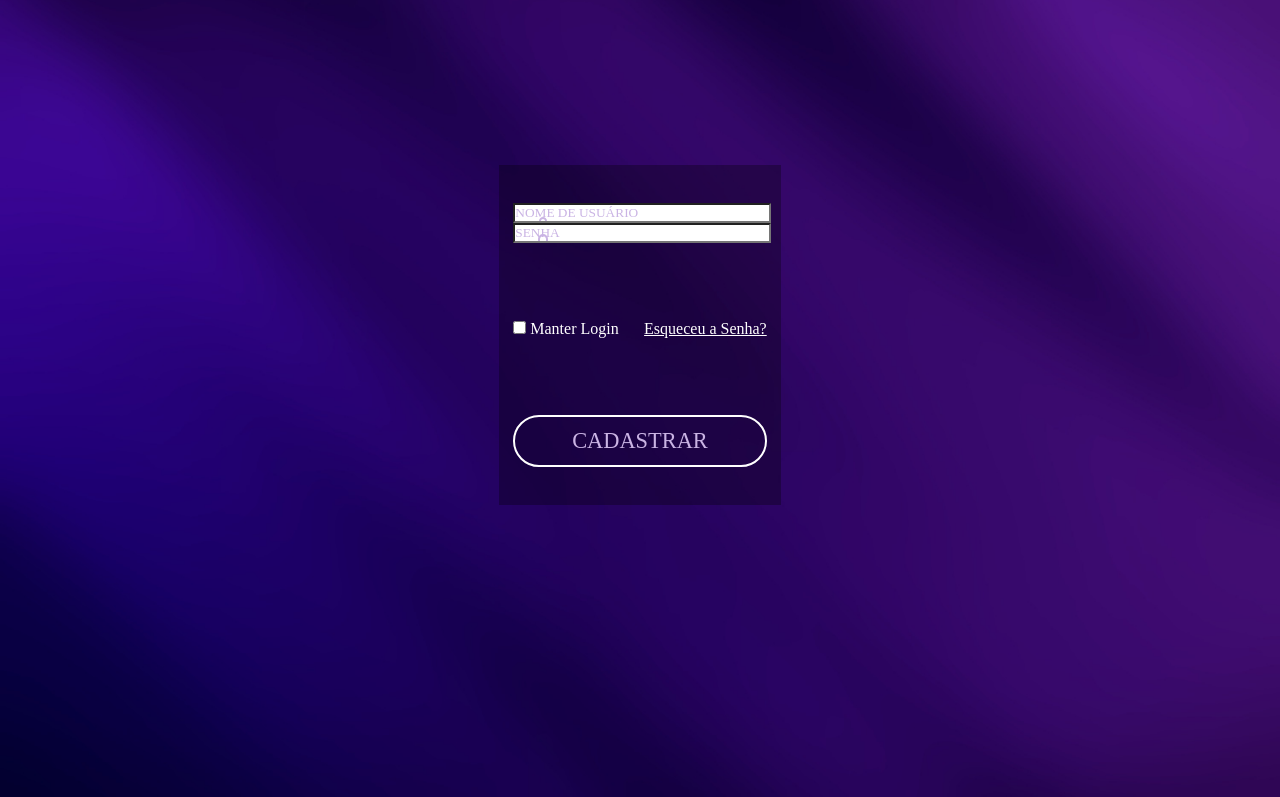
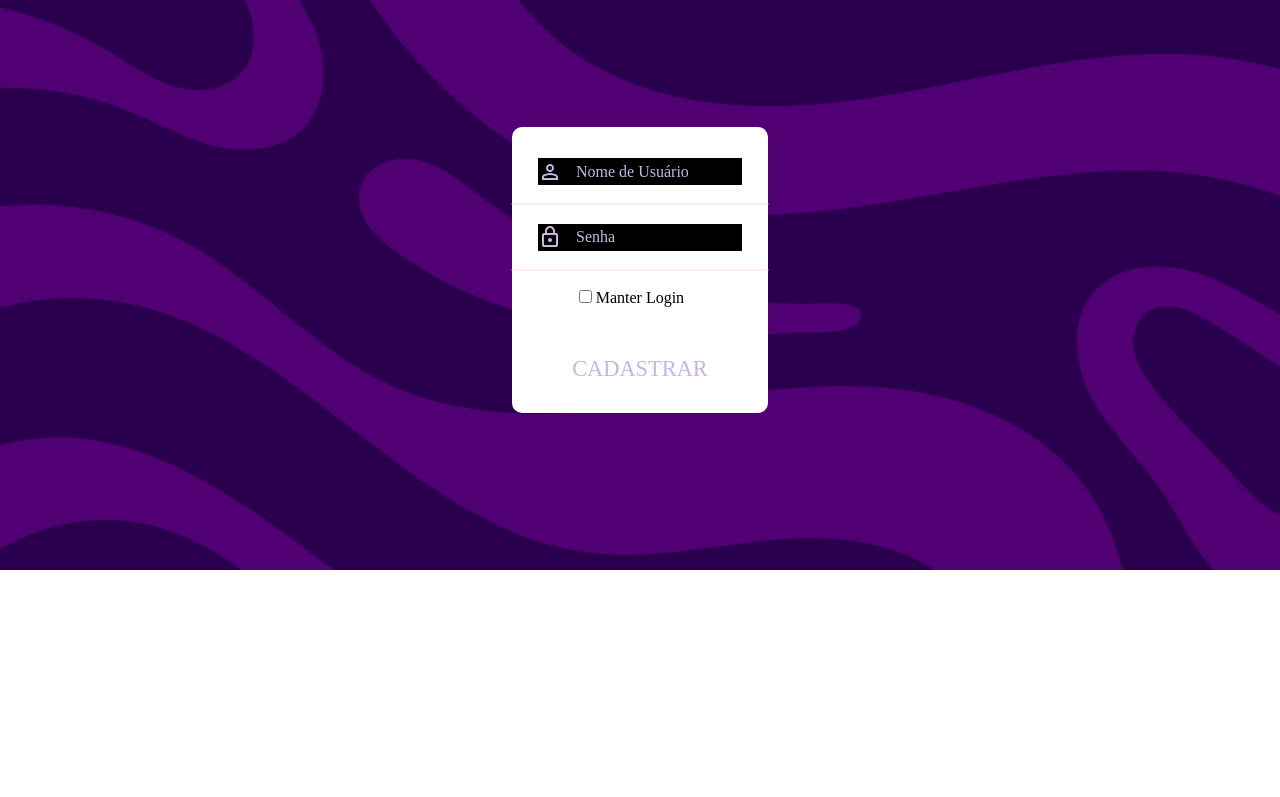
Before and after one commit to vtamorim/Projetos-FrontEnd, a plain HTML site: page Login/pages/login.html in a window 1280 px wide. Shown: the part 150-947 px from the top of the page. After the commit the page ends 800 px from the top, so only its background shows below. Drawn offline with Linux system fonts and the light colour scheme; a web font is replaced by a local one.

Commit message:
Vo me enlouquecer

```diff
--- a/Login/css/header.css
+++ b/Login/css/header.css
@@ -8,7 +8,11 @@
     margin: 0;
     padding: 0;
 }
-
+body{
+    background-image: url(../images/background.png);
+    background-repeat: no-repeat;
+    background-size: cover;
+}
 header{
     height: 5em;
     display: flex;
@@ -16,7 +20,7 @@ header{
     justify-content: space-around;
     width: 100%;
     align-items: center;
-    background-color: var(--cor-principal);
+    background-color: rgba(0, 0, 0,0.1)  /*var(--cor-principal)*/;
    &    ul{
         list-style-type: none;
         display: flex;
--- a/Login/css/login.css
+++ b/Login/css/login.css
@@ -10,37 +10,44 @@
 
 main{
     width: 100%;
-    height: 100vh;
-    background-image: url(../images/5556661.jpg);
-    background-position: center;
-    background-size: cover;
-    background-repeat: no-repeat;
+    height: 70vh;
     display: flex;
     padding-top: 15vh;
     box-sizing: border-box;
-    justify-content: flex-start;
+    justify-content:center;
     align-items: center;
     flex-direction: column;
+    box-sizing: border-box;
 }
 
 main form{
-    width: 22%;
-    height:50% ;
-    margin-top: 3em;
+    width: 20%;
+    height:65% ;
     display: flex;
     flex-direction: column;
     align-items: center;
-    justify-content: space-around;
-    backdrop-filter: brightness(0.7);
-    & >div:nth-child(1){
-        width: 90%;
+    justify-content: space-evenly;
+    background-color: white;
+    border-radius: 10px;
+    padding-top: 1%;
+    box-sizing: border-box;
+    & >input{
+        border: none;
+        outline: none;
+        padding-left: 15%;
+        box-sizing: border-box;
+        height: 10%;
+        background-color: black;
+        width: 80%;
+        font-size: 1em;
     }
-
-    & > div>input{
+    & hr{
         width: 100%;
+        border: 1px solid rgba(255, 192, 203, 0.3);
     }
     & >input:focus{
-        border:2px solid var(--marca-two);
+        border:none;
+        outline: none;
     }
     & button{
         border: none;
@@ -68,18 +75,16 @@ main form{
 }
 input::placeholder{
     color: #cab4e4;
-    text-transform: uppercase;
 }
 input[type='text']{
     background-image: url(../images/person_24dp_CAB4E4_FILL0_wght400_GRAD0_opsz24.svg);
     background-repeat: no-repeat;
-    background-position: 2vh 1vh;
-
+    background-position: left;
 }
 input[type="password"]{
     background-image: url(../images/lock_24dp_CAB4E4_FILL0_wght400_GRAD0_opsz24.svg);
     background-repeat: no-repeat;
-    background-position: 2vh 1vh;
+    background-position: left;
 }
 input[type='checkbox']{
     accent-color: var(--marca-two);
--- a/Login/css/main.css
+++ b/Login/css/main.css
@@ -1,21 +1,7 @@
-@keyframes opacity {
-    25%{
-        opacity: 0.8;
-    }
-    50%{
-        opacity: 0.6;
-    }
-    75%{
-        opacity: 0.4;
-    }
-    100%{
-        opacity: 0.2;
-    }
-}
 
 
 #section_body{
-    background-image: url(../images/background.png);
+
     background-size: cover;
     background-position: center;
     background-repeat: no-repeat;
@@ -139,13 +125,6 @@ main section:nth-child(2){
     text-align: center;
 
 }
-.card {
-    transition: opacity 0.25s ease;
-  }
-
-  .dim {
-    opacity: 0.5;
-  }
 
 
 #progress{
--- a/Login/pages/login.html
+++ b/Login/pages/login.html
@@ -6,15 +6,16 @@
     <title>MyJourney</title>
     <link rel="stylesheet" href="../css/login.css">
     <link rel="stylesheet" href="../css/base.css">
+    <link rel="stylesheet" href="../css/header.css">
 </head>
 <body>
     <header>
         <h1>
-            <img src="" alt="logotipo icon">
+            <img src="../images/logotipo.png" alt="logotipo icon">
         </h1>
         <nav>
             <ul>
-                <li><a href="#">Início</a></li>
+                <li><a href="../pages/index.html">Início</a></li>
                 <li><a href="#">Painel</a></li>
                 <li><a href="#">Progresso</a></li>
                 <li><a href="#">Suporte</a></li>
@@ -26,11 +27,10 @@
     <main>
 
         <form action="#">
-            <div>
             <input type="text" placeholder="Nome de Usuário" required>
-            <br>
+            <hr>
             <input type="password" placeholder="Senha" required>
-        </div>
+            <hr>
             <div>
                 <div>
                 <input type="checkbox" value="forgot" id="forgot">
--- a/Requisições HTTP/book_progress/main.js
+++ b/Requisições HTTP/book_progress/main.js
@@ -0,0 +1,6 @@
+const namebook = document.getElementById("namebook");
+const button = document.getElementById("button");
+
+button.addEventListener("click", () => {
+    console.log(namebook.textContent)
+});
```
Also changed, not shown: Login/css/footer.css (+9 -0 lines), Login/pages/index.html (+8 -1 lines), Requisições HTTP/book_progress/index.html (+7 -4 lines), Requisições HTTP/book_progress/package.json (deleted, +0 -17 lines), To-Do List/todo-list/package.json (deleted, +0 -14 lines), 2 other files.
